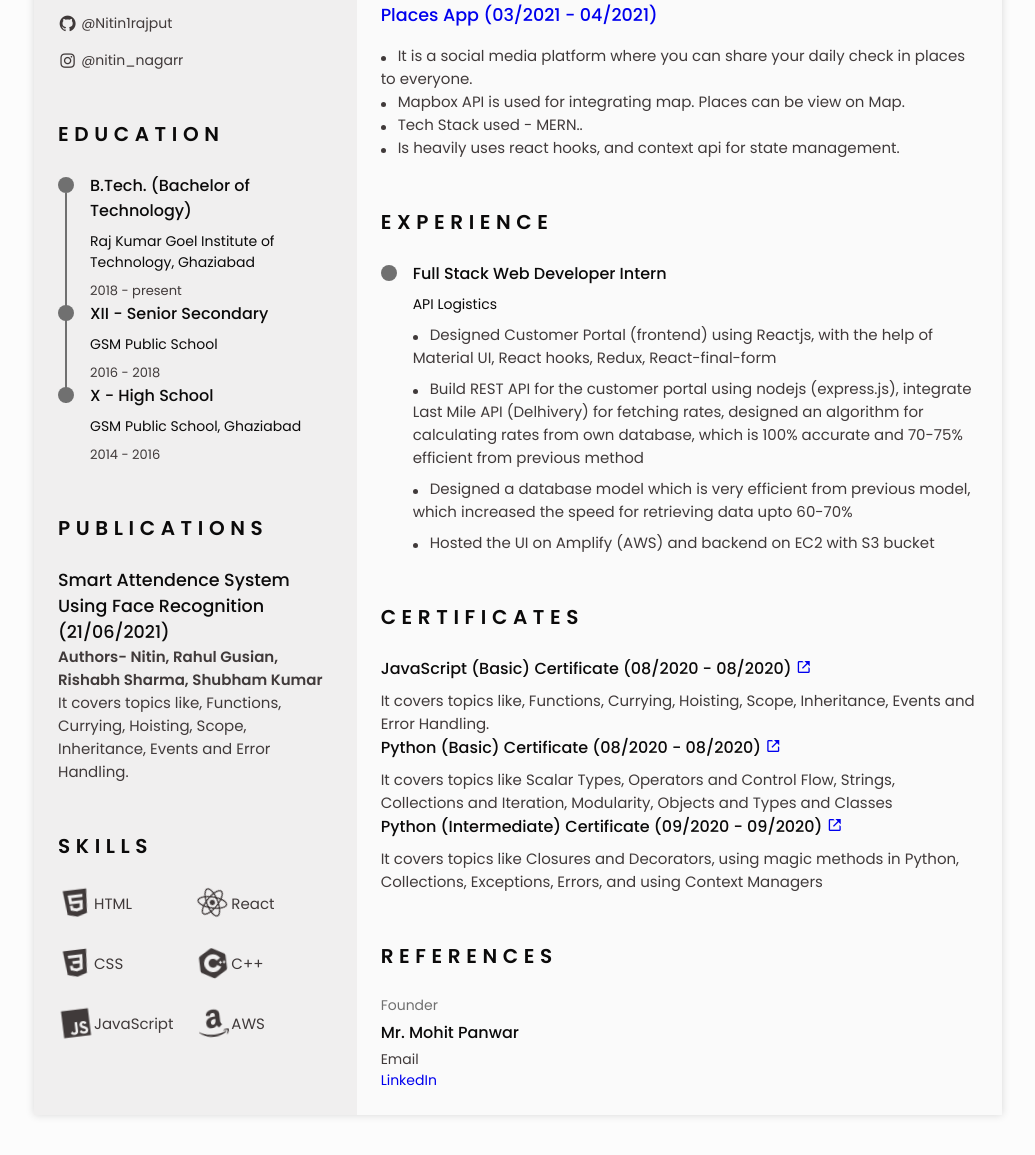
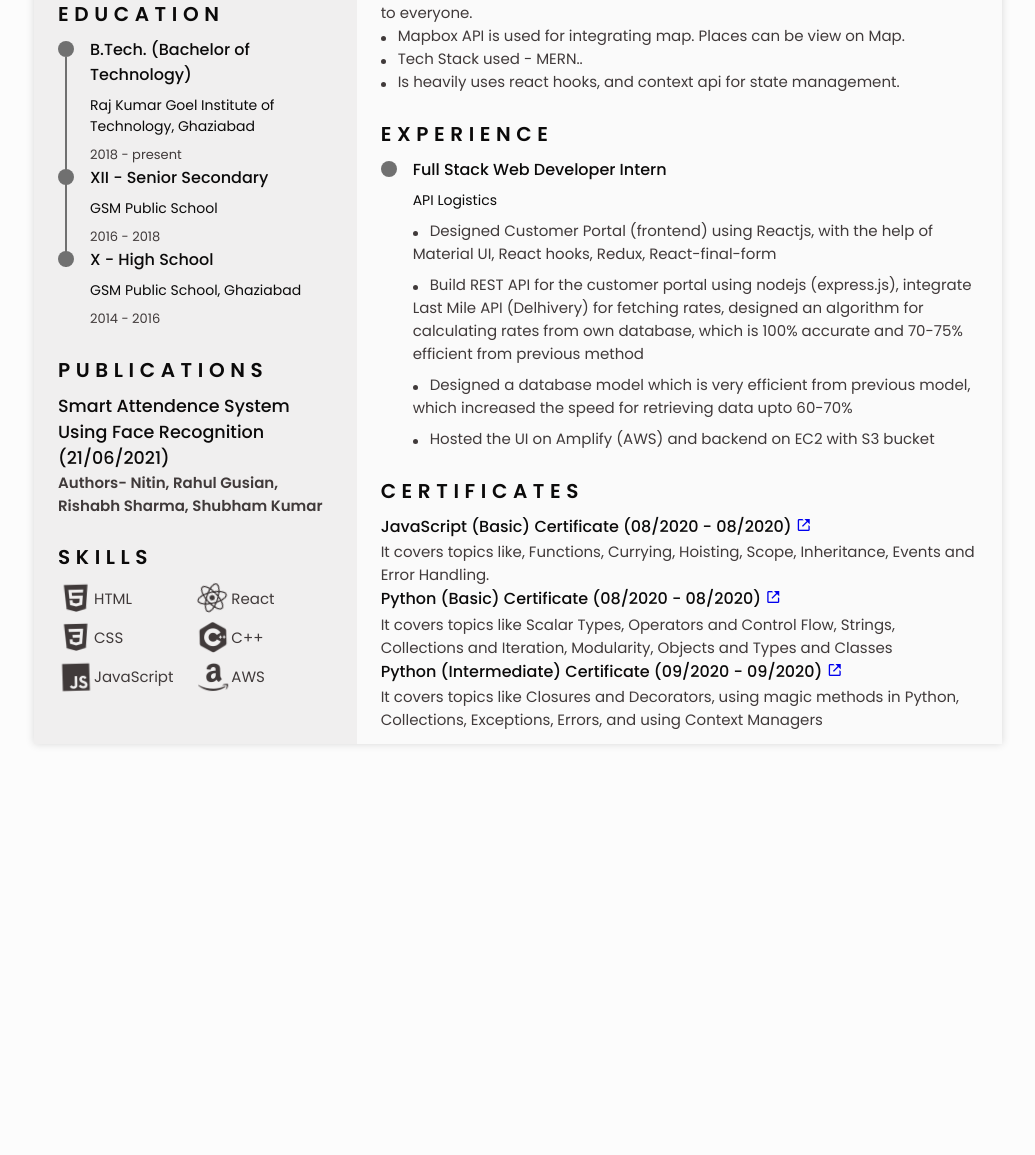
Before and after one commit to Nitin1rajput/Nitin1rajput.github.io, a plain HTML site: page index.html in a window 1280 px wide. Shown: the part 535-1690 px from the top of the page, without its empty margins (122-1157 px from the left). After the commit the page ends 1327 px from the top, so only its background shows below. Drawn offline with nearby package versions, Linux system fonts and the light colour scheme.

Commit message:
Remove References Section and major changes in style

```diff
--- a/assets/css/styles.css
+++ b/assets/css/styles.css
@@ -124,7 +124,7 @@ body.scale-cv {
 }
 .scale-cv .home__address,
 .scale-cv .social__container {
-  gap: 0.75rem;
+  gap: 0.2rem;
 }
 .scale-cv .home__icon,
 .scale-cv .social__icon {
@@ -133,7 +133,7 @@ body.scale-cv {
 .scale-cv .education__container,
 .scale-cv .experience__container,
 .scale-cv .certificate__container {
-  gap: 1rem;
+  gap: 0.3rem;
 }
 .scale-cv .education__time,
 .scale-cv .experience__time {
@@ -194,7 +194,7 @@ img {
 
 /* class css  */
 .section {
-  padding: 1.5rem 0;
+  padding: 0.8rem 0;
 }
 .section-title {
   font-size: var(--h2-font-size);
@@ -203,7 +203,7 @@ img {
   text-transform: uppercase;
   letter-spacing: 0.35rem;
   text-align: center;
-  margin-bottom: var(--mb-3);
+  margin-bottom: var(--mb-1);
 }
 .circle {
   display: inline-block;
@@ -324,7 +324,7 @@ nav {
   margin-bottom: var(--mb-1);
 }
 .home__address {
-  gap: 1rem;
+  gap: 0.2rem;
 }
 .home__information {
   display: flex;
@@ -353,7 +353,7 @@ nav {
 /* social  */
 .social__container {
   grid-template-columns: max-contet;
-  gap: 1rem;
+  gap: 0.3rem;
 }
 .social__link {
   display: inline-flex;
@@ -370,7 +370,7 @@ nav {
 }
 /* projects */
 .projects__title {
-  margin: 1rem 0;
+  margin: 0.6rem 0;
 }
 /* education and experience  */
 .education__content,
@@ -426,28 +426,13 @@ nav {
 .skills__name {
   display: flex;
   align-items: center;
-  margin-bottom: var(--mb-3);
+  margin-bottom: 0.2rem;
 }
 
 /* certificates  */
 .certificate__title {
   font-size: var(--h3-font-size);
-  margin-bottom: var(--mb-1);
-}
-
-/* references  */
-.references__content {
-  gap: 0.25rem;
-}
-.references__subtitle {
-  color: var(--text-color-light);
-}
-.references__subtitle,
-.references__contact {
-  font-size: var(--small-font-size);
-}
-.references__title {
-  font-size: var(--h3-font-size);
+  margin-bottom: 0.1rem;
 }
 
 /* scroll top  */
@@ -521,7 +506,4 @@ nav {
   .home__button-movil {
     display: none;
   }
-  .references__container {
-    grid-template-columns: repeat(2, 1fr);
-  }
 }
--- a/index.html
+++ b/index.html
@@ -175,8 +175,7 @@
                             </h3>
                             <span class="publication__authors"><b>Authors- Nitin, Rahul Gusian, Rishabh Sharma, Shubham
                                     Kumar</b></span>
-                            <p class="publication__description">It covers topics like, Functions, Currying, Hoisting,
-                                Scope, Inheritance, Events and Error Handling.</p>
+                            <p class="publication__description"></p>
                         </div>
 
                     </div>
@@ -335,21 +334,7 @@
                     </div>
                 </section>
 
-                <!-- referencces  -->
-                <section class="references section" id="references">
-                    <h2 class="section-title">References</h2>
 
-                    <div class="referencces__content bd-grid">
-                        <div class="references__content bd-grid">
-                            <span class="references__subtitle">Founder</span>
-                            <h3 class="references__title">Mr. Mohit Panwar</h3>
-                            <ul class="references__contact">
-                                <li><a href="mailto:mohit@apilogistics.in"></a>Email</li>
-                                <li><a href="https://www.linkedin.com/in/mohitpanwar2111/">LinkedIn</a></li>
-                            </ul>
-                        </div>
-                    </div>
-                </section>
             </div>
         </div>
     </main>
```
